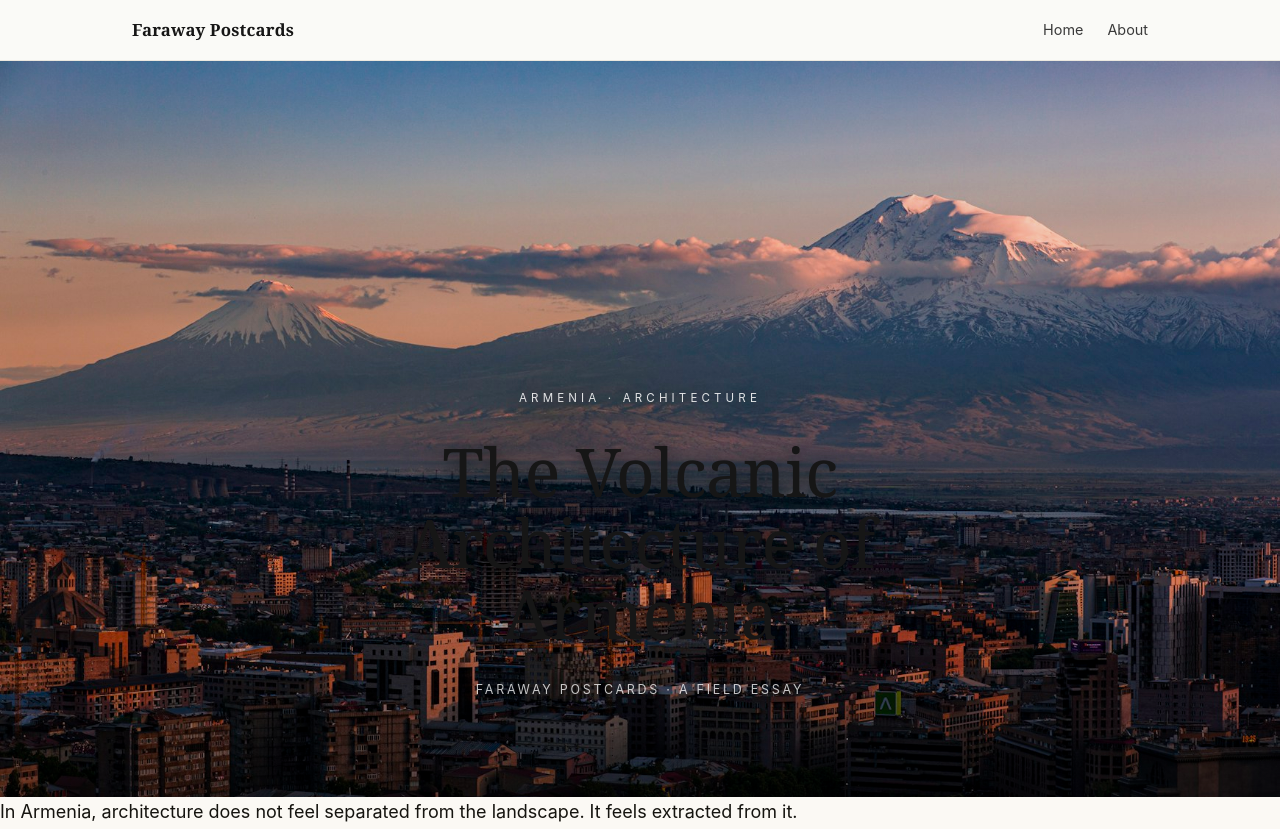
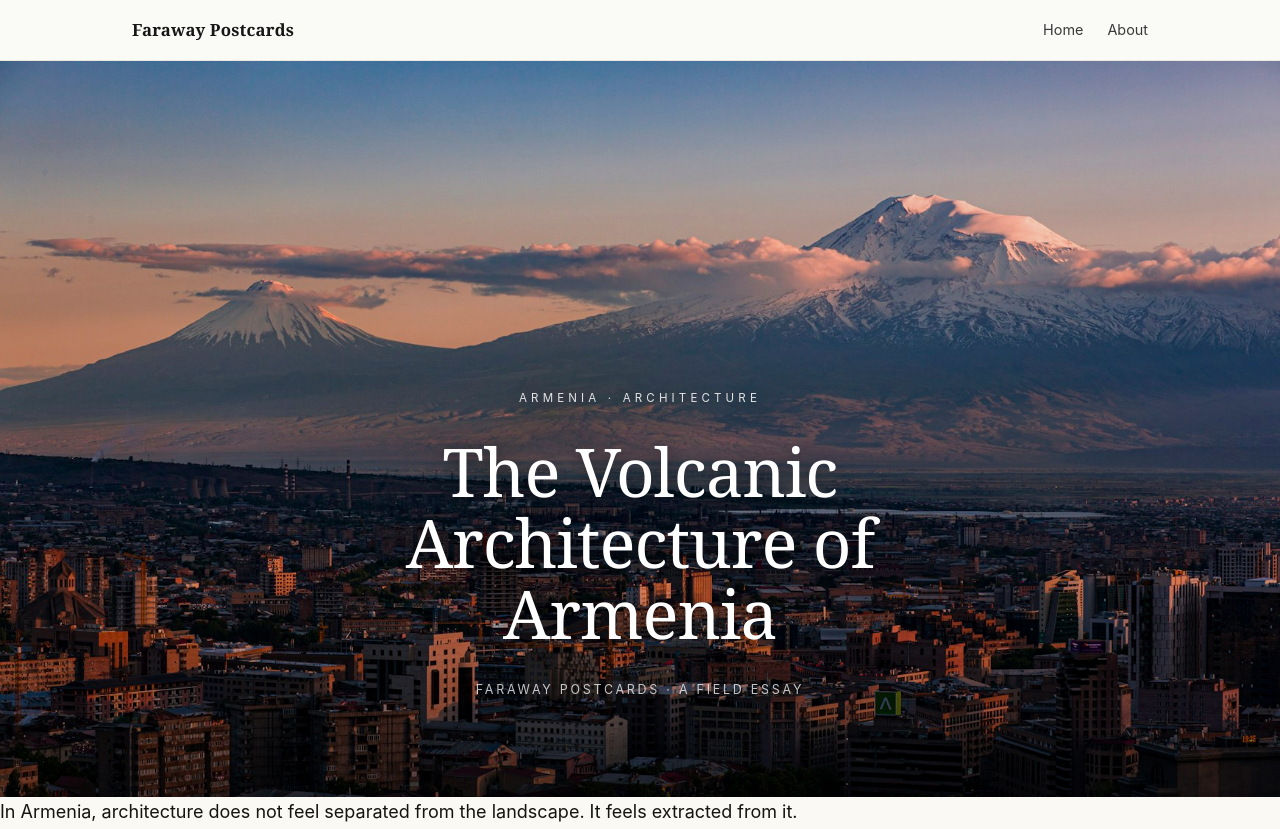
Before and after one commit to errorar0/faraway-postcards-v2, a plain HTML site: page articles/the-volcanic-architecture-of-armenia.html in a window 1280 px wide. Shown: the top 829 px of the page. Drawn offline with Linux system fonts and the light colour scheme.

Commit message:
Update the-volcanic-architecture-of-armenia.html

```diff
--- a/articles/the-volcanic-architecture-of-armenia.html
+++ b/articles/the-volcanic-architecture-of-armenia.html
@@ -86,6 +86,8 @@ line-height: 1.05;
 letter-spacing: -0.015em;
 margin: 0 auto;
 max-width: 18ch;
+  color: #fff;
+text-shadow: 0 2px 18px rgba(0,0,0,0.55);
 }
 .va-hero__byline {
 margin-top: 2rem;
```
